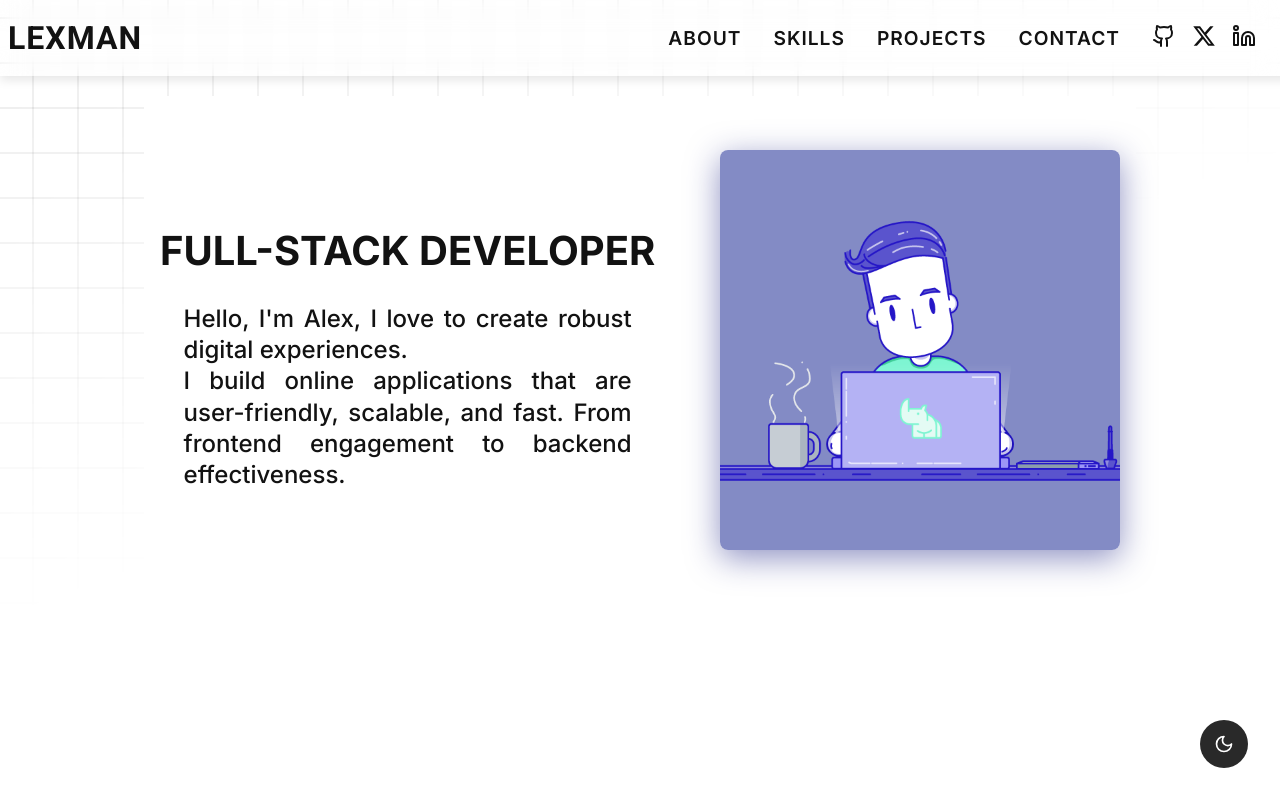
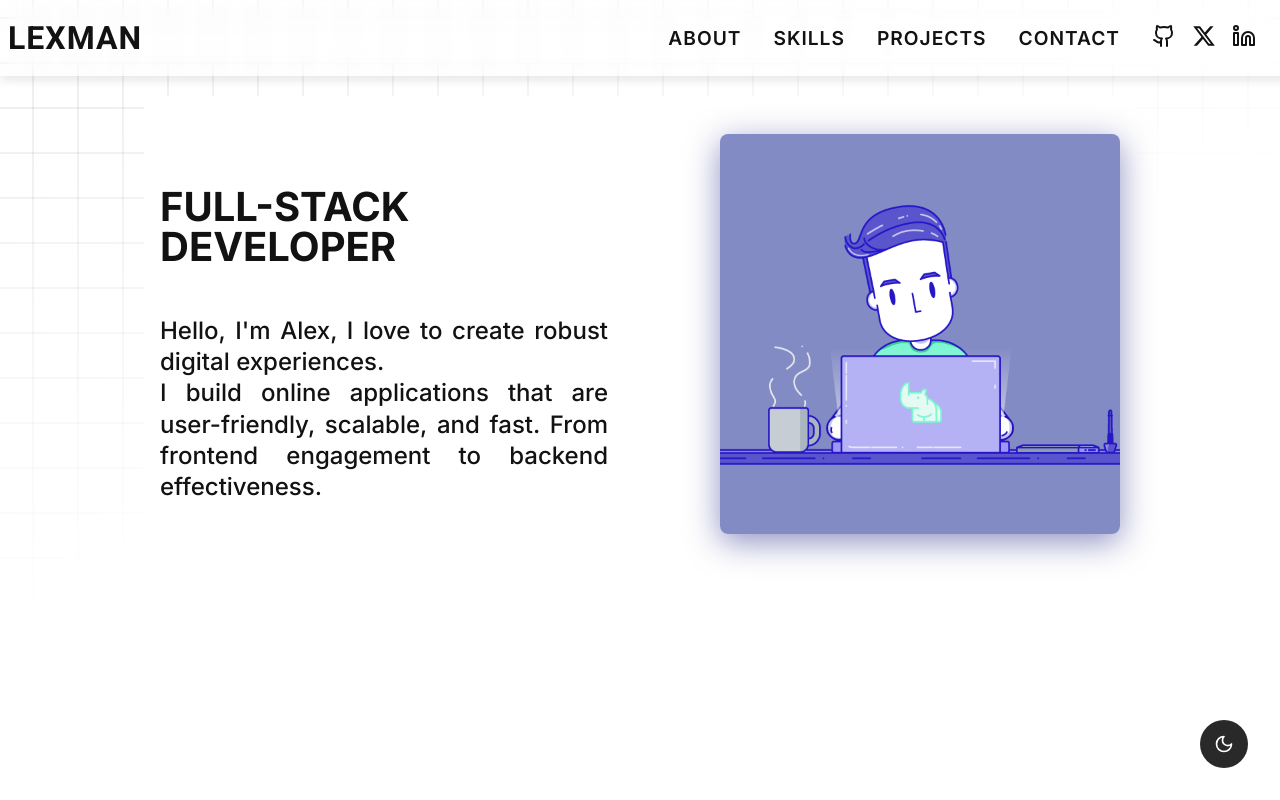
Before and after one commit to lexmanthefirst/Lexman-portfolio, a plain HTML site: page index.html in a window 1280 px wide. Shown: the top 800 px of the page. Drawn offline with Linux system fonts and the light colour scheme; a web font is replaced by a local one.

Commit message:
About page

```diff
--- a/index.html
+++ b/index.html
@@ -54,7 +54,7 @@
       <section id="about" class="about-container">
         <div class="message">
           <div class="description">
-            <h1>Full-stack Developer</h1>
+            <h1>Full-stack <br> Developer</h1>
           <p>
            Hello, I'm Alex,  I love to create robust digital experiences. <br> I build online applications that are user-friendly, scalable, and fast. From frontend engagement to backend effectiveness.
 
--- a/styles/style.css
+++ b/styles/style.css
@@ -96,7 +96,7 @@ header {
   justify-content: space-between;
   align-items: center;
   padding: 1rem;
-  background:var(--bg-color);
+  background: var(--bg-color);
   transition: all 0.3s ease-in-out;
 }
 header a {
@@ -118,7 +118,7 @@ header a {
   left: 0;
   width: 100vw;
   height: 100vh;
-  background-color:var(--overlay-active-color);
+  background-color: var(--overlay-active-color);
   backdrop-filter: blur(10px);
   -webkit-backdrop-filter: blur(10px);
   transform: translateX(-100vw);
@@ -147,7 +147,7 @@ nav ul {
 nav ul {
   display: flex;
   flex-direction: column;
-  justify-content:start;
+  justify-content: start;
   list-style: none;
 }
 
@@ -326,13 +326,13 @@ section#about {
   border: none;
   background-color: var(--card-bg);
   border-radius: 8px;
-  padding: 1rem;
+  padding: 0 1rem 0 1rem;
   justify-content: center;
   align-items: center;
   height: 30rem;
 }
 
-.message h1 {
+.description h1 {
   font-size: 2.5rem;
   color: var(--text-color);
   font-family: "Inter", serif;
@@ -341,10 +341,9 @@ section#about {
   transition: all 0.3s ease-in-out;
   margin-bottom: 1rem;
   text-transform: uppercase;
-
 }
 
-.message p {
+.description p {
   font-size: 1.5rem;
   color: var(--text-color);
   font-family: "Inter", serif;
@@ -353,16 +352,17 @@ section#about {
   text-align: left;
   font-weight: 500;
   width: 20rem;
-  justify-self: center;
 }
-.description{
+.description {
   grid-area: description;
-  justify-self: center;
+  display: flex;
+  flex-direction: column;
+  justify-content: center;
+
 }
 .img-container {
   grid-area: photograph;
-  display: flex;
-  justify-content: center;
+
 }
 .img-container img {
   border-radius: 0.5rem;
@@ -372,7 +372,7 @@ section#about {
   object-fit: cover;
   box-shadow: var(--card-shadow);
 }
-.social-icons{
+.social-icons {
   display: flex;
   justify-content: center;
   align-items: center;
@@ -422,7 +422,6 @@ section#about {
     line-height: normal;
     color: var(--text-color) !important;
     transition: all 0.3s ease;
-
   }
 
   nav li a:hover {
@@ -462,11 +461,11 @@ section#about {
     grid-template-areas:
       "description photograph"
       "description photograph";
-      justify-content: space-between;
-      width: 60rem;
-      height: 30rem;
+    justify-content: space-between;
+    width: 60rem;
+    height: 30rem;
   }
-  .message p{
+  .message p {
     width: 28rem;
     text-align: justify;
   }
```
